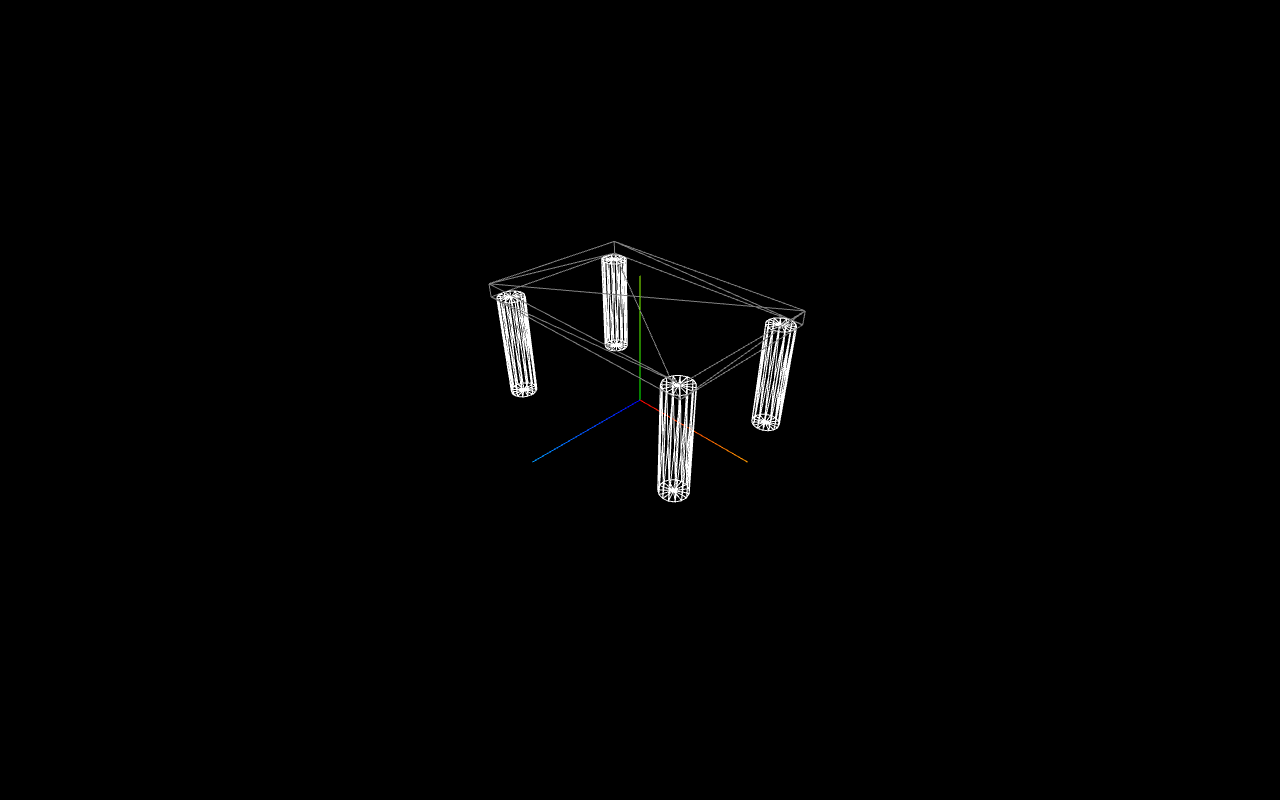
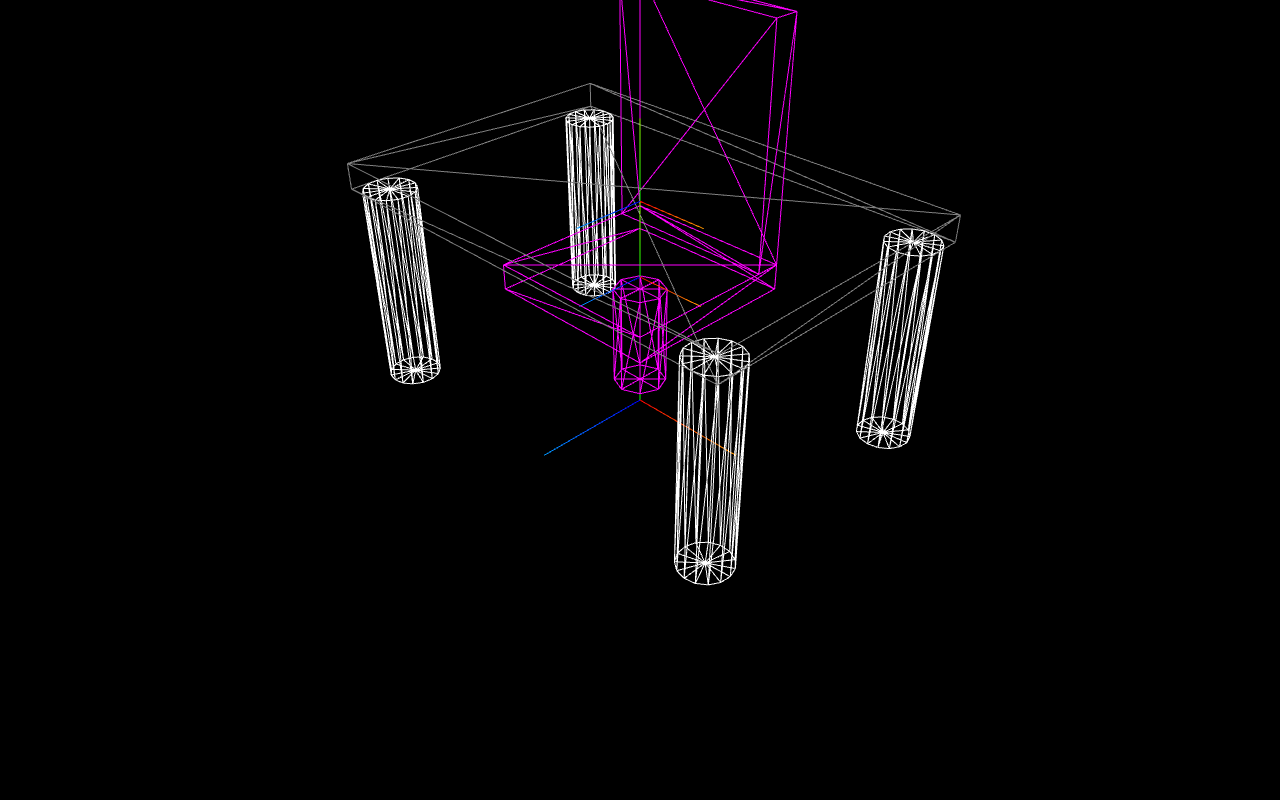
Before and after one commit to TheMrKiko/CG_S1819, a plain HTML site: page T1/index.html in a window 1280 px wide. Drawn offline with Linux system fonts and the light colour scheme; animation ran at ten frames a second.

Commit message:
Programação com Objectos e algumas partes da cadeira
assento, encosto e eixo

```diff
--- a/T1/index.html
+++ b/T1/index.html
@@ -11,7 +11,7 @@
               }
         </style>
         <script src="js/three.js"></script>
-        <script src="js/mesa.js"></script>
+        <script src="js/office.js"></script>
     </head>
     <body>
         <script>
--- a/T1/js/mesa.js
+++ /dev/null
@@ -1,135 +0,0 @@
-/*global THREE, requestAnimationFrame, console*/
-
-var camera, scene, renderer;
-
-var geometry, material, mesh;
-
-
-
-function addTableLeg(obj, x, y, z) {
-    'use strict';
-
-    geometry = new THREE.CylinderGeometry(1,1,8,15);
-    material = new THREE.MeshBasicMaterial({ color: 0xffffff, wireframe: true });
-    mesh = new THREE.Mesh(geometry, material);
-    mesh.position.set(x, y-4 , z);
-    obj.add(mesh);
-}
-
-function addTableTop(obj, x, y, z) {
-    'use strict';
-    geometry = new THREE.CubeGeometry(18, 1, 12);
-    mesh = new THREE.Mesh(geometry, material);
-    mesh.position.set(x, y, z);
-    obj.add(mesh);
-}
-
-
-
-function createTable(x, y, z) {
-    'use strict';
-
-    var table = new THREE.Object3D();
-
-    material = new THREE.MeshBasicMaterial({ color: 0x808080, wireframe: true });
-
-    addTableTop(table, 0, 0, 0);
-    addTableLeg(table, -8, -0.5, -5);
-    addTableLeg(table, -8, -0.5, 5);
-    addTableLeg(table, 8, -0.5, 5);
-    addTableLeg(table, 8, -0.5, -5);
-
-    scene.add(table);
-
-    table.position.x = x;
-    table.position.y = y;
-    table.position.z = z;
-}
-
-function createScene() {
-    'use strict';
-
-    scene = new THREE.Scene();
-
-
-    scene.add(new THREE.AxisHelper(10));
-
-    createTable(0, 8, 0);
-
-}
-
-function createCamera() {
-    'use strict';
-    camera = new THREE.PerspectiveCamera(70,
-                                         window.innerWidth / window.innerHeight,
-                                         1,
-                                         1000);
-    camera.position.x = 25;
-    camera.position.y = 25;
-    camera.position.z = 25;
-    camera.lookAt(scene.position);
-}
-
-function onResize() {
-    'use strict';
-
-    renderer.setSize(window.innerWidth, window.innerHeight);
-
-    if (window.innerHeight > 0 && window.innerWidth > 0) {
-        camera.aspect = window.innerWidth / window.innerHeight;
-        camera.updateProjectionMatrix();
-    }
-
-}
-
-function onKeyDown(e) {
-    'use strict';
-
-    switch (e.keyCode) {
-    case 65: //A
-    case 97: //a
-        scene.traverse(function (node) {
-            if (node instanceof THREE.Mesh) {
-                node.material.wireframe = !node.material.wireframe;
-            }
-        });
-        break;
-    case 69:  //E
-    case 101: //e
-        scene.traverse(function (node) {
-            if (node instanceof THREE.AxisHelper) {
-                node.visible = !node.visible;
-            }
-        });
-        break;
-    }
-}
-
-function render() {
-    'use strict';
-    renderer.render(scene, camera);
-}
-
-function init() {
-    'use strict';
-    renderer = new THREE.WebGLRenderer({
-        antialias: true
-    });
-    renderer.setSize(window.innerWidth, window.innerHeight);
-    document.body.appendChild(renderer.domElement);
-
-    createScene();
-    createCamera();
-
-    render();
-
-    window.addEventListener("keydown", onKeyDown);
-    window.addEventListener("resize", onResize);
-}
-
-function animate() {
-
-    render();
-
-    requestAnimationFrame(animate);
-}
--- /dev/null
+++ b/T1/js/office.js
@@ -0,0 +1,191 @@
+var camera, scene, renderer;
+
+class Table extends THREE.Object3D {
+    constructor(x, y, z) {
+        super();
+
+        this.addTableTop(0, 0, 0);
+        this.addTableLeg(-8, -0.5, -5);
+        this.addTableLeg(-8, -0.5, 5);
+        this.addTableLeg(8, -0.5, 5);
+        this.addTableLeg(8, -0.5, -5);
+        this.add(new THREE.AxisHelper(3));
+
+        this.position.set(x, y, x);
+    }
+
+    addTableLeg(x, y, z) {
+        "use strict";
+
+        var tableLegMaterial = new THREE.MeshBasicMaterial({
+            color: 0xffffff,
+            wireframe: true
+        });
+        var tableLegGeometry = new THREE.CylinderGeometry(1, 1, 8, 15);
+
+        var tableLegMesh = new THREE.Mesh(tableLegGeometry, tableLegMaterial);
+
+        tableLegMesh.position.set(x, y - 4, z);
+        this.add(tableLegMesh);
+    }
+
+    addTableTop(x, y, z) {
+        "use strict";
+
+        var tableTopMaterial = new THREE.MeshBasicMaterial({
+            color: 0x808080,
+            wireframe: true
+        });
+        var tableTopGeometry = new THREE.CubeGeometry(18, 1, 12);
+
+        var tableTopMesh = new THREE.Mesh(tableTopGeometry, tableTopMaterial);
+
+        tableTopMesh.position.set(x, y, z);
+        this.add(tableTopMesh);
+    }
+}
+
+class Chair extends THREE.Object3D {
+    constructor(x, y, z) {
+        super();
+
+        this.addChairSeat(0, 0, 0);
+        this.addChairBack(0, 0.5, -3);
+        this.addChairAxe(0, -0.5, 0);
+        this.add(new THREE.AxisHelper(3));
+
+        this.position.set(x, y, z);
+    }
+
+    addChairSeat(x, y, z) {
+        "use strict";
+
+        var chairSeatMaterial = new THREE.MeshBasicMaterial({
+            color: 0xff00ff,
+            wireframe: true
+        });
+        var chairSeatGeometry = new THREE.BoxGeometry(7, 1, 7);
+
+        var chairSeatMesh = new THREE.Mesh(chairSeatGeometry, chairSeatMaterial);
+
+        chairSeatMesh.position.set(x, y, z);
+        this.add(chairSeatMesh);
+    }
+
+    addChairBack(x, y, z) {
+        "use strict";
+
+        var chairBackMaterial = new THREE.MeshBasicMaterial({
+            color: 0xff00ff,
+            wireframe: true
+        });
+        var chairBackGeometry = new THREE.BoxGeometry(7, 9, 1);
+
+        var chairBackMesh = new THREE.Mesh(chairBackGeometry, chairBackMaterial);
+
+        chairBackMesh.position.set(x, y + 4.5, z);
+        this.add(chairBackMesh);
+    }
+
+    addChairAxe(x, y, z) {
+        "use strict";
+
+        var chairAxeMaterial = new THREE.MeshBasicMaterial({
+            color: 0xff00ff,
+            wireframe: true
+        });
+        var chairAxeGeometry = new THREE.CylinderGeometry(1, 1, 4);
+
+        var chairAxeMesh = new THREE.Mesh(chairAxeGeometry, chairAxeMaterial);
+
+        chairAxeMesh.position.set(x, y - 2, z);
+        this.add(chairAxeMesh);
+    }
+}
+
+function createScene() {
+    "use strict";
+
+    scene = new THREE.Scene();
+
+    scene.add(new THREE.AxisHelper(5));
+    scene.add(new Table(0, 8.5, 0));
+    scene.add(new Chair(0, 5.5, 0));
+}
+
+function createCamera() {
+    "use strict";
+    camera = new THREE.PerspectiveCamera(
+        40,
+        window.innerWidth / window.innerHeight,
+        1,
+        1000
+    );
+    camera.position.x = 25;
+    camera.position.y = 25;
+    camera.position.z = 25;
+    camera.lookAt(scene.position);
+}
+
+function onResize() {
+    "use strict";
+
+    renderer.setSize(window.innerWidth, window.innerHeight);
+
+    if (window.innerHeight > 0 && window.innerWidth > 0) {
+        camera.aspect = window.innerWidth / window.innerHeight;
+        camera.updateProjectionMatrix();
+    }
+}
+
+function onKeyDown(e) {
+    "use strict";
+
+    switch (e.keyCode) {
+        case 65: //A
+        case 97: //a
+            scene.traverse(function(node) {
+                if (node instanceof THREE.Mesh) {
+                    node.material.wireframe = !node.material.wireframe;
+                }
+            });
+            break;
+        case 69: //E
+        case 101: //e
+            scene.traverse(function(node) {
+                if (node instanceof THREE.AxisHelper) {
+                    node.visible = !node.visible;
+                }
+            });
+            break;
+    }
+}
+
+function render() {
+    "use strict";
+    renderer.render(scene, camera);
+}
+
+function init() {
+    "use strict";
+    renderer = new THREE.WebGLRenderer({
+        antialias: true
+    });
+    renderer.setSize(window.innerWidth, window.innerHeight);
+    document.body.appendChild(renderer.domElement);
+
+    createScene();
+    createCamera();
+
+    render();
+
+    window.addEventListener("keydown", onKeyDown);
+    window.addEventListener("resize", onResize);
+}
+
+function animate() {
+    "use strict";
+    render();
+
+    requestAnimationFrame(animate);
+}
```
